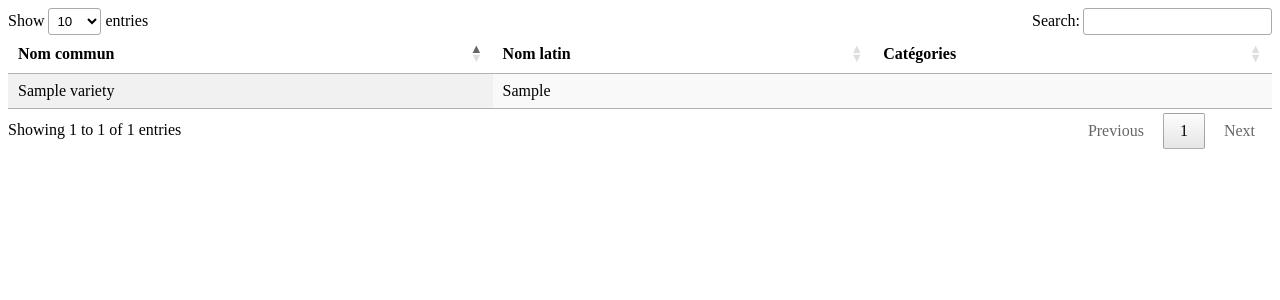
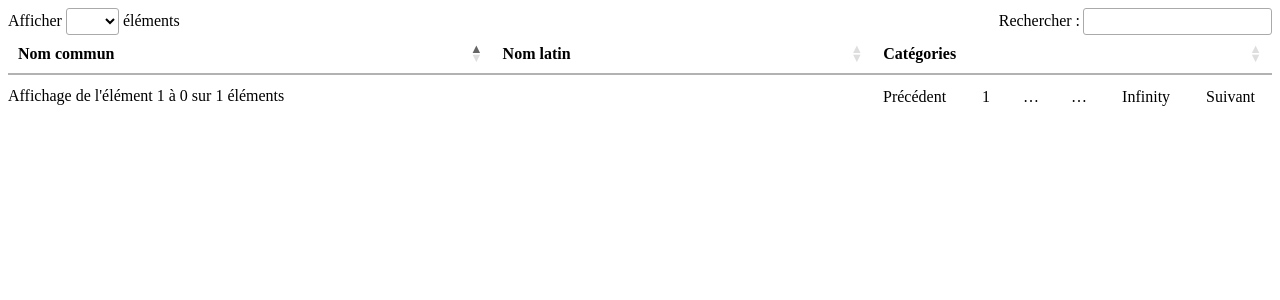
Before and after one commit to flavien-perier/graino, a Django app: page / in a window 1280 px wide. Shown: the top 300 px of the page. Run offline with Django 3.2, Linux system fonts and the light colour scheme; data comes from the database, SQL or seed files in the repository; tables that the repository leaves empty hold one stand-in row (values such as "Sample post"); lists and menus that the app fills with data are empty; some libraries are stand-ins or nearby versions.

Commit message:
Trad FR + pagination

```diff
--- a/graino/settings.py
+++ b/graino/settings.py
@@ -14,7 +14,6 @@ https://docs.djangoproject.com/en/1.8/ref/settings/
 import os
 
 BASE_DIR = os.path.dirname(os.path.dirname(os.path.abspath(__file__)))
-
 
 # Quick-start development settings - unsuitable for production
 # See https://docs.djangoproject.com/en/1.8/howto/deployment/checklist/
--- a/variety/templates/variety/variety_list.html
+++ b/variety/templates/variety/variety_list.html
@@ -12,8 +12,8 @@
     <![endif]-->
     <script src="https://cdn.datatables.net/1.10.9/js/jquery.dataTables.min.js"></script>
     <style>
-        .hidden{
-            display:none;
+        .hidden {
+            display: none;
         }
     </style>
 
@@ -47,6 +47,29 @@
         $('#example').dataTable({
             "search": {
                 "caseInsensitive": true
+            },
+            "pageLength": 0,
+            "language": {
+                "sProcessing": "Traitement en cours...",
+                "sSearch": "Rechercher&nbsp;:",
+                "sLengthMenu": "Afficher _MENU_ &eacute;l&eacute;ments",
+                "sInfo": "Affichage de l'&eacute;l&eacute;ment _START_ &agrave; _END_ sur _TOTAL_ &eacute;l&eacute;ments",
+                "sInfoEmpty": "Affichage de l'&eacute;l&eacute;ment 0 &agrave; 0 sur 0 &eacute;l&eacute;ment",
+                "sInfoFiltered": "(filtr&eacute; de _MAX_ &eacute;l&eacute;ments au total)",
+                "sInfoPostFix": "",
+                "sLoadingRecords": "Chargement en cours...",
+                "sZeroRecords": "Aucun &eacute;l&eacute;ment &agrave; afficher",
+                "sEmptyTable": "Aucune donn&eacute;e disponible dans le tableau",
+                "oPaginate": {
+                    "sFirst": "Premier",
+                    "sPrevious": "Pr&eacute;c&eacute;dent",
+                    "sNext": "Suivant",
+                    "sLast": "Dernier"
+                },
+                "oAria": {
+                    "sSortAscending": ": activer pour trier la colonne par ordre croissant",
+                    "sSortDescending": ": activer pour trier la colonne par ordre d&eacute;croissant"
+                }
             }
         });
     });
```
